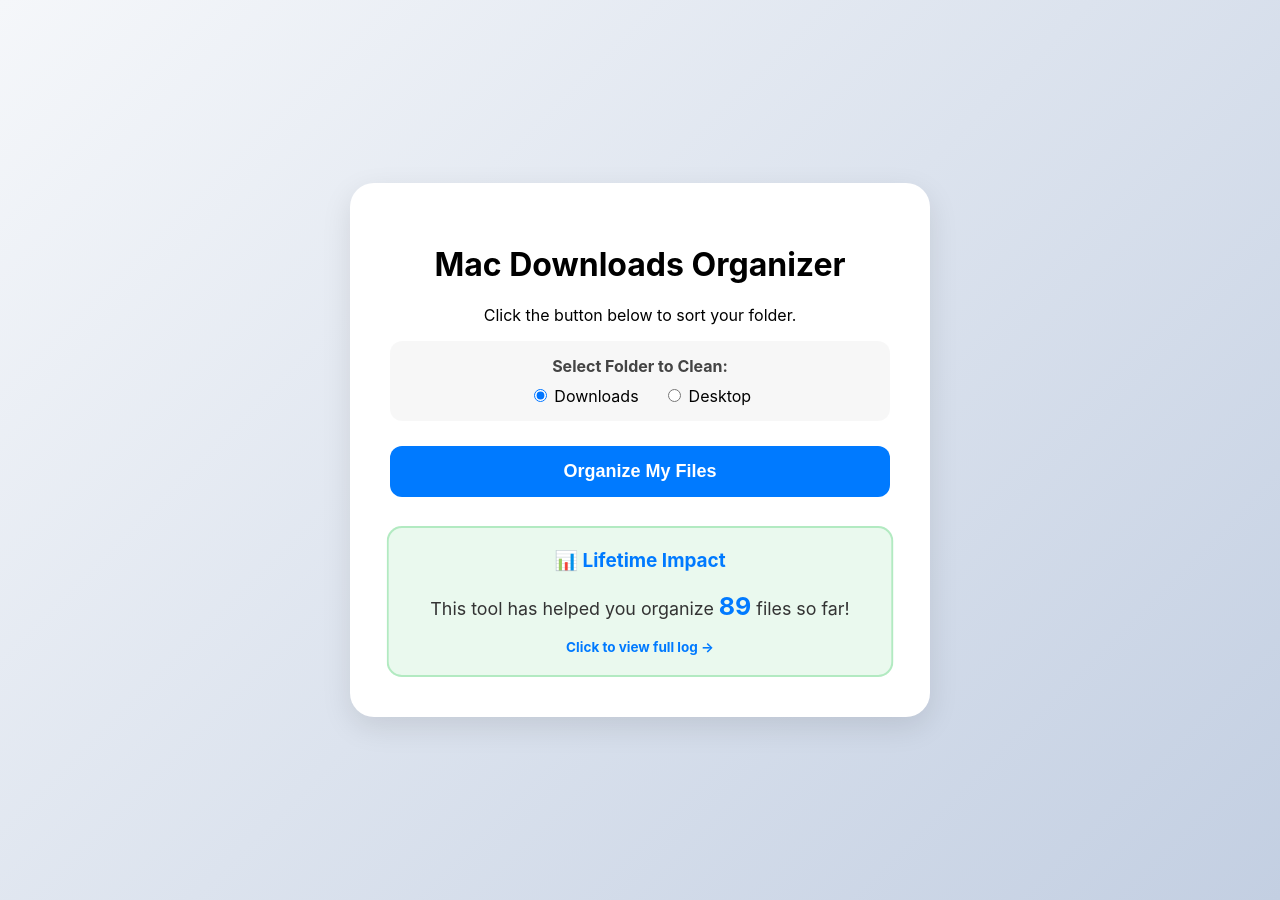
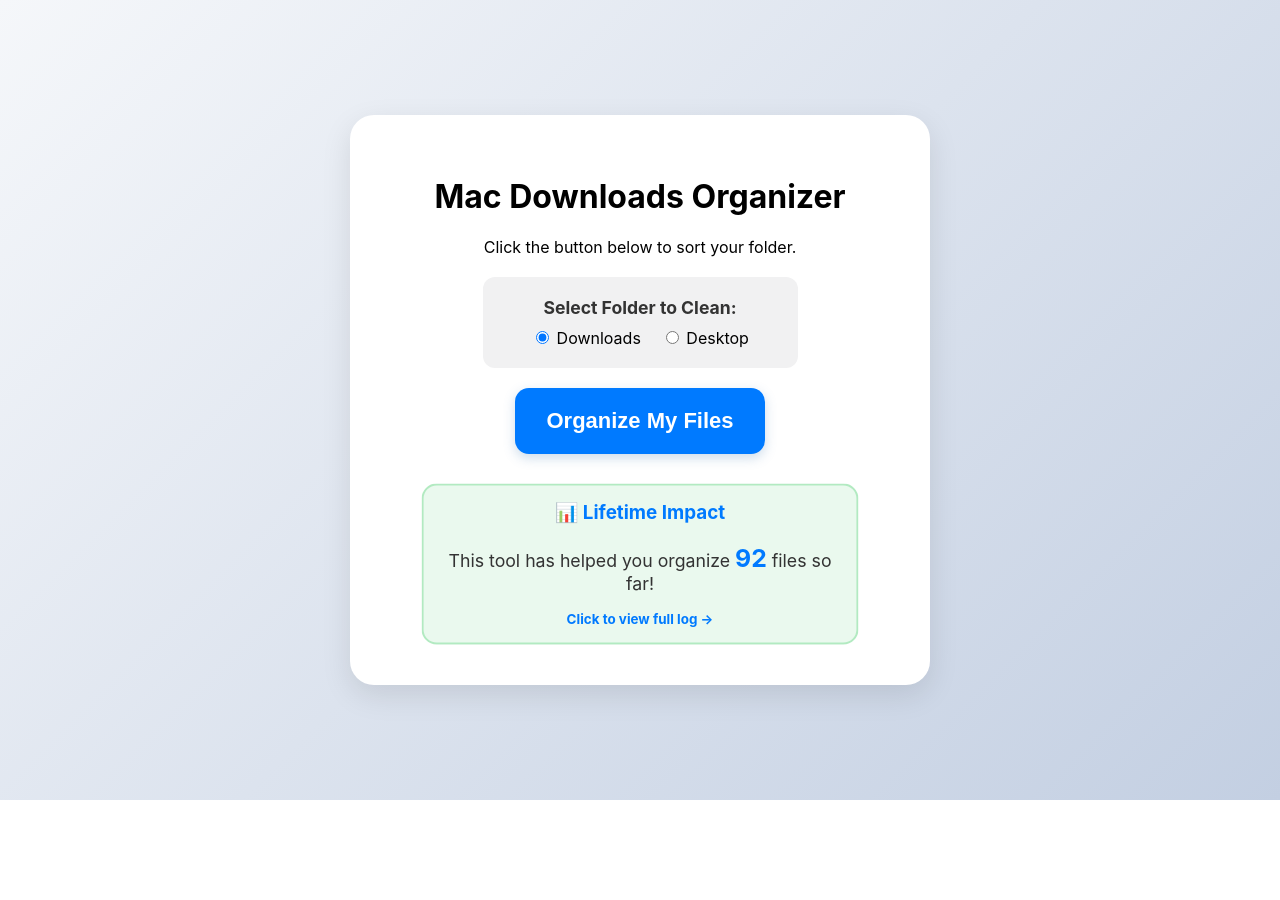
Before and after one commit to saptayh-8910/mac-file-organizer, a Flask app: page / in a window 1280 px wide. After the commit the page ends 800 px from the top, so only its background shows below. Run offline with Flask 3, Linux system fonts and the light colour scheme.

Commit message:
Path fix. Folder Structure

```diff
--- a/organizer_log.txt
+++ b/organizer_log.txt
@@ -87,3 +87,6 @@ Screenshot 2025-02-21 at 13.46.14.png
 Screen Recording 2025-11-26 at 14.01.37.mov
 Screen Recording 2025-11-17 at 17.21.21.mov
 Screenshot 2024-05-24 at 22.38.18.png
+000441423.pdf
+000441423.xlsx
+Screenshot 2026-01-05 at 14.08.57.png
--- /dev/null
+++ b/static/script.js
@@ -0,0 +1,10 @@
+function showLoading() {
+    // 1. Show the entire container (Spinner + Text)
+    document.getElementById('loading-spinner').style.display = 'block';
+
+    // 2. Disable the button so they can't click it twice
+    const btn = document.getElementById('organize-btn');
+    btn.disabled = true;
+    btn.innerText = 'Working...';
+    btn.style.opacity = '0.5';
+}
--- /dev/null
+++ b/static/style.css
@@ -0,0 +1,93 @@
+/* Core Layout */
+body {
+    font-family: -apple-system, sans-serif;
+    display: flex;
+    flex-direction: column;
+    align-items: center;
+    justify-content: center;
+    min-height: 100vh;
+    margin: 0;
+    background: linear-gradient(135deg, #f5f7fa 0%, #c3cfe2 100%);
+}
+
+.card {
+    background: white;
+    padding: 40px;
+    border-radius: 24px;
+    box-shadow: 0 10px 30px rgba(0,0,0,0.1);
+    max-width: 500px;
+    width: 90%;
+    text-align: center;
+}
+
+/* This creates the inner 'card' for your radio buttons */
+.folder-select-card {
+    background: #f1f1f2; /* Light gray Mac-style background */
+    padding: 20px;
+    border-radius: 12px;
+    margin: 20px auto;
+    width: 55%;
+    display: flex;
+    flex-direction: column;
+    align-items: center;
+}
+
+.radio-group {
+    display: flex;
+    gap: 20px;
+    margin-top: 10px;
+}
+
+/* THE BUTTON FIX: Make it big and blue again */
+button {
+    background: #007aff;
+    color: white;
+    border: none;
+    /* Increase padding: the first number is top/bottom, second is left/right */
+    padding: 20px 0;
+    width: 50%;
+    border-radius: 14px;
+    /* Make the text larger and bolder */
+    font-size: 22px;
+    font-weight: 600;
+    cursor: pointer;
+    transition: all 0.3s ease;
+    /* This makes it a prominent 'Hero' button */
+    box-shadow: 0 4px 12px rgba(90, 138, 190, 0.3);
+    margin-bottom: 15px 0;
+}
+
+button:hover {
+    background: #0070e1;
+    transform: scale(1.02);
+}
+
+/* THE STAT-BOX FIX: Center and pad */
+.stat-box {
+    margin-top: 30px;
+    padding: 15px;
+    border-radius: 15px;
+    display: inline-block;
+    width: 80%; /* Keeps it proportional inside the card */
+    animation: pulse 3s infinite ease-in-out;
+}
+
+/* Folder Selection Box */
+.folder-select-group {
+    background: rgba(0,0,0,0.03);
+    padding: 15px;
+    border-radius: 12px;
+    margin-bottom: 25px;
+}
+
+#loading-spinner {
+    display: none; /* This removes the entire section, including the text */
+    margin-top: 15px;
+    text-align: center;
+}
+
+@keyframes pulse {
+    0% { transform: scale(1); }
+    50% { transform: scale(1.02); }
+    100% { transform: scale(1); }
+}
--- a/templates/index.html
+++ b/templates/index.html
@@ -3,28 +3,6 @@
 <head>
     <title>My Organizer App</title>
     <link rel="stylesheet" href="{{ url_for('static', filename='style.css') }}">
-
-    <style>
-        body {
-            display: flex;
-            flex-direction: column;
-            align-items: center;
-            justify-content: center;
-            min-height: 100vh;
-            margin: 0;
-            background: linear-gradient(135deg, #f5f7fa 0%, #c3cfe2 100%);
-            font-family: -apple-system, sans-serif;
-        }
-        .card {
-            background: white;
-            padding: 40px;
-            border-radius: 24px;
-            box-shadow: 0 10px 30px rgba(0,0,0,0.1);
-            max-width: 500px;
-            width: 90%;
-            text-align: center;
-        }
-    </style>
 </head>
 
 <body>
@@ -38,14 +16,19 @@
 
    <form action="/organize" method="post" onsubmit="showLoading()">
 
-        <div class="folder-select-group">
-            <label style="display: block; margin-bottom: 10px; font-weight: bold; color: #444;">Select Folder to Clean:</label>
+    <div class="folder-select-card">
+        <label style="font-weight: bold; color: #333; font-size: 1.1em;">Select Folder to Clean:</label>
 
+        <div class="radio-group">
+            <span>
                 <input type="radio" id="downloads" name="folder_choice" value="Downloads" checked>
-            <label for="downloads" style="margin-right: 20px; cursor: pointer;">Downloads</label>
-
+                <label for="downloads" style="cursor: pointer;">Downloads</label>
+            </span>
+            <span>
                 <input type="radio" id="desktop" name="folder_choice" value="Desktop">
                 <label for="desktop" style="cursor: pointer;">Desktop</label>
+            </span>
+        </div>
     </div>
 
     <button type="submit" id="organize-btn">Organize My Files</button>
--- a/templates/static/script.js
+++ /dev/null
@@ -1,9 +0,0 @@
- function showLoading() {
-    // 1. Show the spinner
-    document.getElementById('loading-spinner').style.display = 'block';
-
-    // 2. Disable the button so they can't click it twice
-    document.getElementById('organize-btn').disabled = true;
-    document.getElementById('organize-btn').innerText = 'Working...';
-    document.getElementById('organize-btn').style.opacity = '0.5';
-    }
--- a/templates/static/style.css
+++ /dev/null
@@ -1,77 +0,0 @@
-/* Structural Styles (These never change) */
-body {
-    font-family: -apple-system, sans-serif;
-    text-align: center;
-    padding: 50px;
-    background: linear-gradient(135deg, #f5f7fa 0%, #c3cfe2 100%);
-    min-height: 100vh;
-    margin: 0;
-    display: flex;
-    flex-direction: column;
-    align-items: center;
-}
-
-.card {
-    background: white;
-    padding: 40px;
-    border-radius: 24px;
-    box-shadow: 0 10px 30px rgba(0,0,0,0.1);
-    max-width: 500px;
-    width: 90%;
-}
-
-.folder-select-group {
-    margin-bottom: 25px;
-    text-align: center;
-    background: rgba(0,0,0,0.03);
-    padding: 15px;
-    border-radius: 12px;
-}
-
-button {
-    background: #007aff;
-    color: white;
-    border: none;
-    padding: 15px 35px;
-    border-radius: 12px;
-    font-size: 18px;
-    font-weight: 600;
-    cursor: pointer;
-    transition: 0.2s;
-    width: 100%;
-}
-
-button:hover { background: #005bb5; transform: scale(1.02); }
-
-@keyframes pulse {
-    0% { transform: scale(1); }
-    50% { transform: scale(1.02); }
-    100% { transform: scale(1); }
-}
-
-.stat-box {
-    margin-top: 30px;
-    padding: 20px;
-    border-radius: 15px;
-    animation: pulse 2s infinite ease-in-out;
-    transition: all 0.3s ease;
-}
-
-.stat-box:hover {
-    transform: translateY(-5px);
-    box-shadow: 0 8px 15px rgba(0,0,0,0.05);
-}
-
-/* Spinner Styles */
-@keyframes spin { 0% { transform: rotate(0deg); } 100% { transform: rotate(360deg); } }
-.loader {
-    border: 3px solid #f3f3f3;
-    border-top: 3px solid #007aff;
-    border-radius: 50%;
-    width: 18px;
-    height: 18px;
-    animation: spin 1s linear infinite;
-    display: inline-block;
-    vertical-align: middle;
-}
-#loading-spinner { display: none; margin-top: 15px; }
```
Lines whose indentation alone changed are shown as unchanged.
